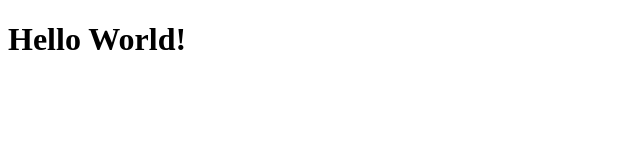
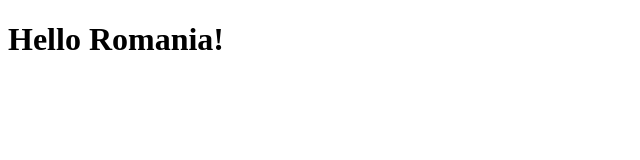
Before and after one commit to Andreeaac12/telacad, a plain HTML site: page andreea.html in a window 1280 px wide. Shown: the whole page, without its empty margins (0-640 px from the left). Drawn offline with Linux system fonts and the light colour scheme.

Commit message:
change the hello

```diff
--- a/andreea.html
+++ b/andreea.html
@@ -7,6 +7,6 @@
     <title>Document</title>
 </head>
 <body>
-    <h1>Hello World!</h1>
+    <h1>Hello Romania!</h1>
 </body>
 </html>
```
